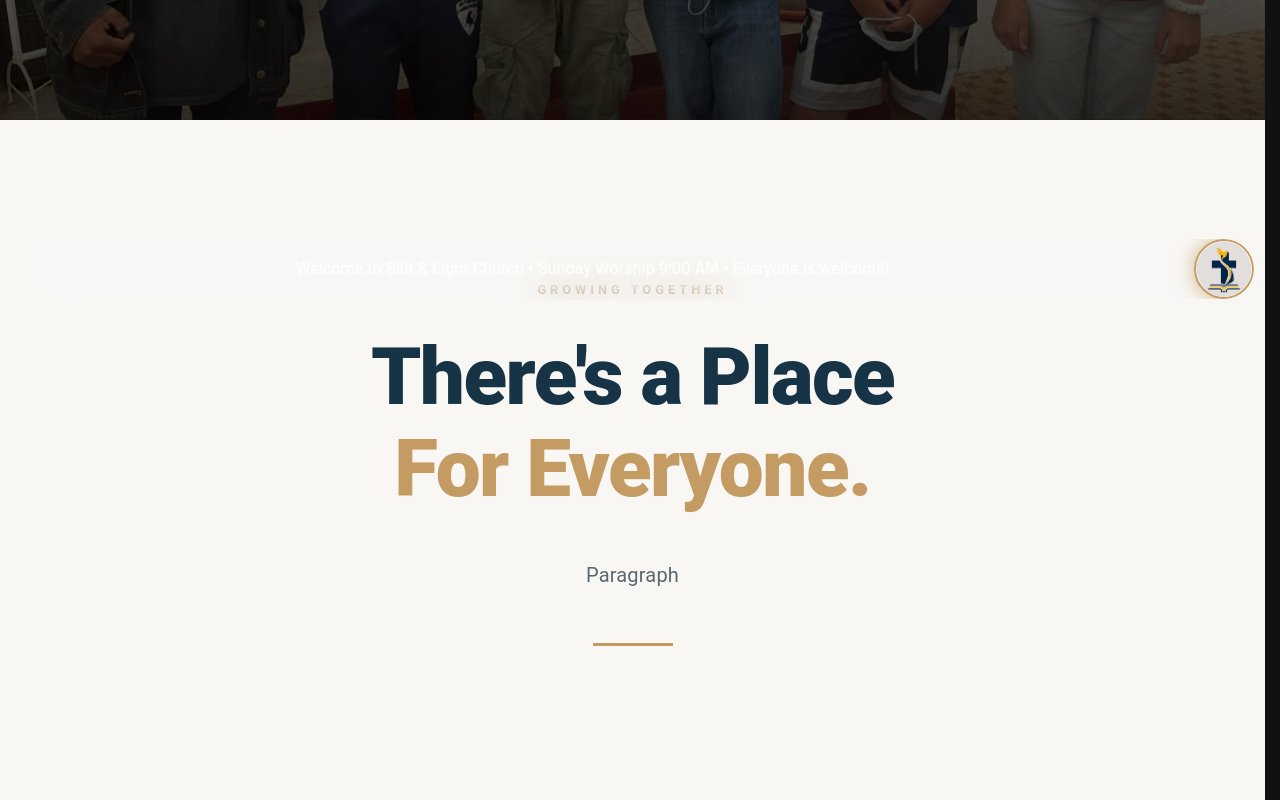
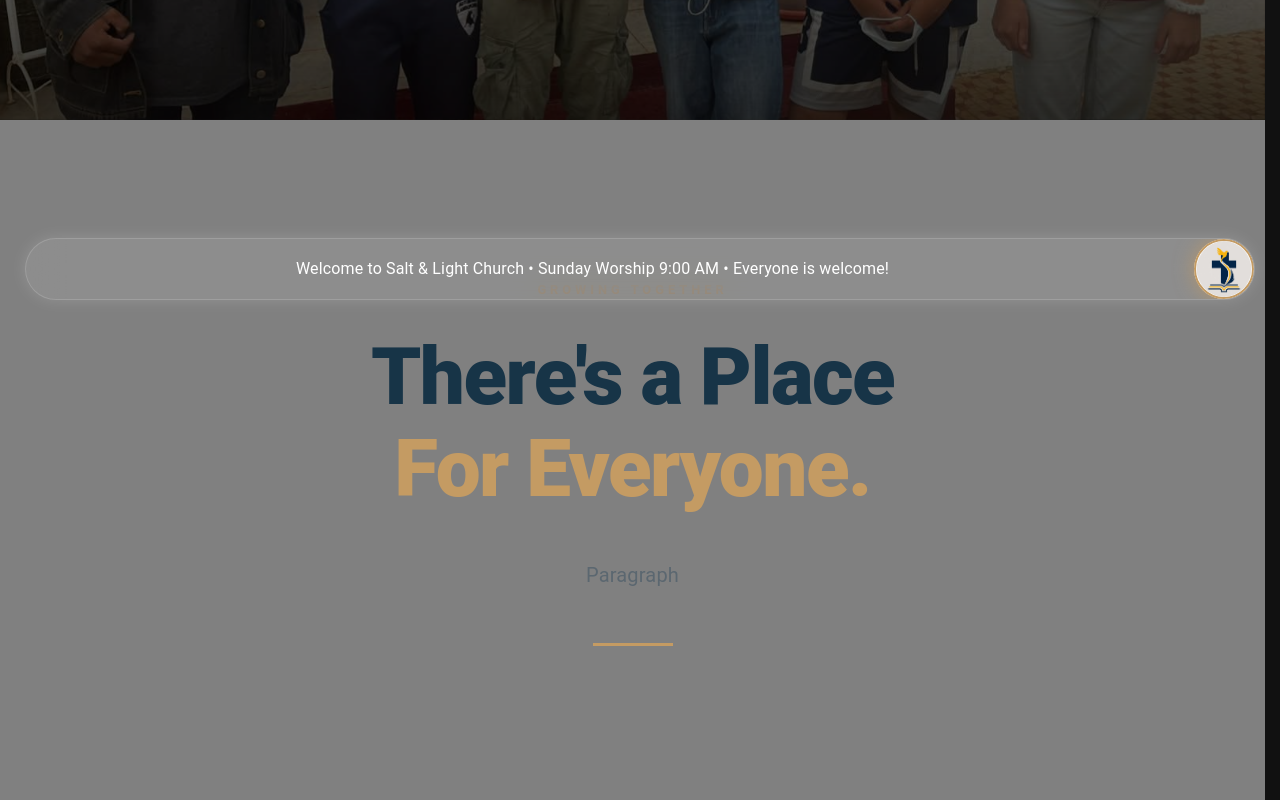
Before and after one commit to JayRostorfer/Salt-LightChurch, a Next.js app: page /ministries/aroma-women in a window 1280 px wide. Shown: the part 480-1280 px from the top of the page. Built offline with nearby package versions, Linux system fonts and the light colour scheme.

Commit message:
Update MinistryPageLayout4.js

```diff
--- a/src/components/ministries/MinistryPageLayout4.js
+++ b/src/components/ministries/MinistryPageLayout4.js
@@ -140,7 +140,7 @@ export default function MinistryPageLayout4({
             md: 20,
           },
 
-          background: "#F8F7F4",
+          background: "grey",
         }}
       >
         <Container maxWidth="lg">
```
